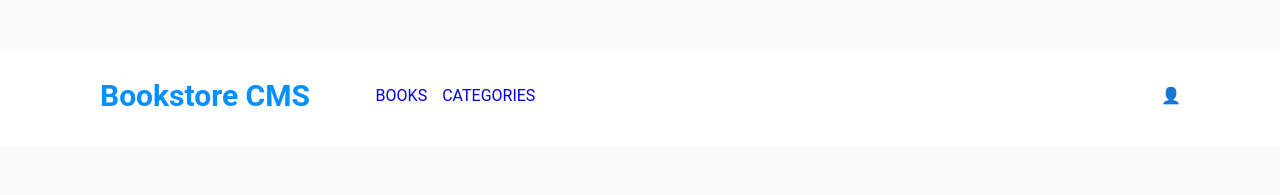
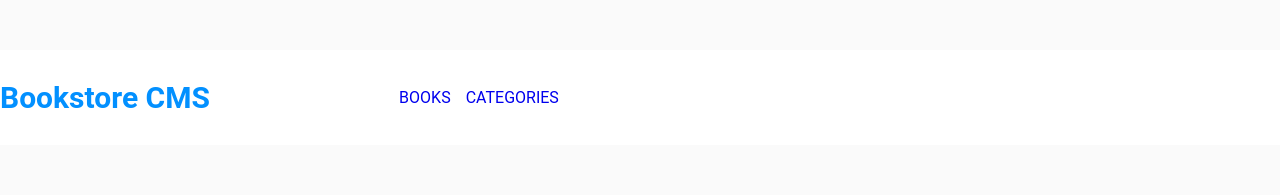
Before and after one commit to danifromecuador/playbook, a React (Vite) app: page / in a window 1280 px wide. Shown: the top 195 px of the page. Built offline with nearby package versions, Linux system fonts and the light colour scheme; no server answers.

Commit message:
Adjust margin and padding of Navbar.jsx

```diff
--- a/src/components/Navbar.jsx
+++ b/src/components/Navbar.jsx
@@ -3,6 +3,7 @@ import '../styles/Navbar.css'
 
 const Navbar = () => {
   return (
+    <div className="navContainer">
       <nav>
         <h1>Bookstore CMS</h1>
         <ul>
@@ -15,6 +16,7 @@ const Navbar = () => {
         </ul>
         <div className="img">👤</div>
       </nav>
+    </div>
   );
 };
 
--- a/src/styles/Books.css
+++ b/src/styles/Books.css
@@ -1,5 +1,4 @@
 .books {
-  /* border: 1px solid red;  */
   width: 83rem;
   height: auto;
   margin: 50px auto;
--- a/src/styles/Navbar.css
+++ b/src/styles/Navbar.css
@@ -1,12 +1,19 @@
+.navContainer {
+  background-color: white;
+  width: 100%;
+  height: 5.938rem;
+  margin: 0 auto;
+}
+
 nav {
   background-color: white;
   display: flex;
   justify-content: space-between;
   align-items: center;
-  width: 100%;
+  width: 83rem;
   height: 5.938rem;
   margin: 0 auto;
-  padding: 1.438rem 6.188rem 1.688rem 6.25rem;
+  padding: 1.5rem 0;
 }
 
 h1 {
```
Lines whose indentation alone changed are shown as unchanged.
